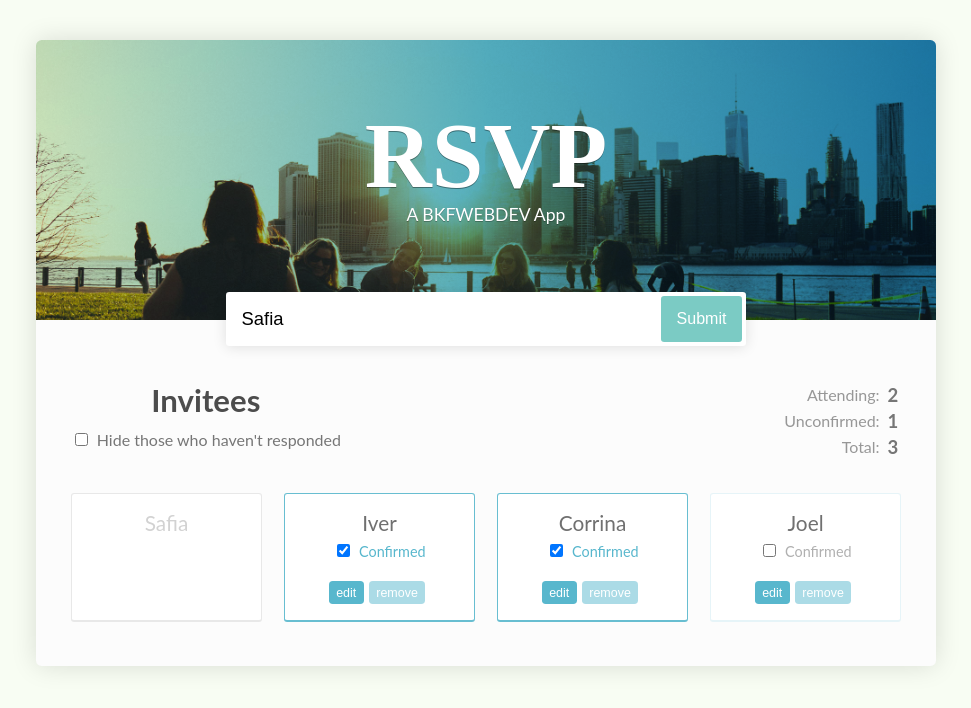
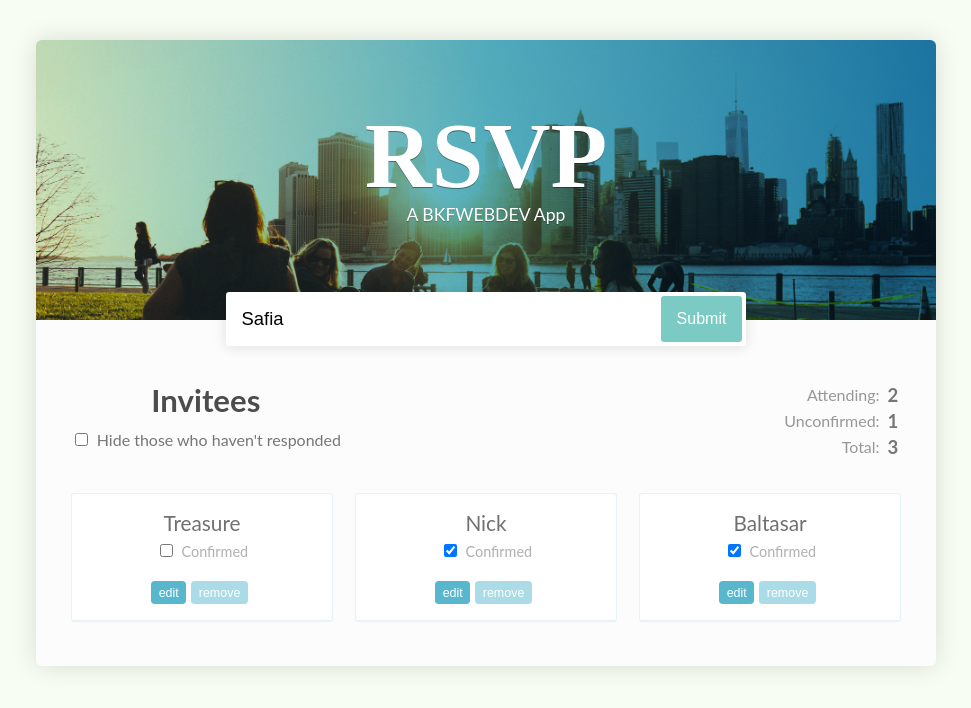
Before and after one commit to bkfwebdev/react-rsvp-app, a React (Create React App) app: page / in a window 1280 px wide. Shown: the top 708 px of the page, without its empty margins (154-1125 px from the left). Built offline with nearby package versions, Linux system fonts and the light colour scheme.

Commit message:
guest list componenet works

```diff
--- a/package.json
+++ b/package.json
@@ -3,6 +3,7 @@
   "version": "0.1.0",
   "private": true,
   "dependencies": {
+    "prop-types": "^15.6.1",
     "react": "^16.3.2",
     "react-dom": "^16.3.2",
     "react-scripts": "1.1.4"
--- a/src/App.js
+++ b/src/App.js
@@ -1,7 +1,28 @@
-import React, { Component } from 'react';
-import './App.css';
+import React, { Component } from "react";
+import "./App.css";
+import GuestList from "./GuestList";
 
 class App extends Component {
+
+  state = {
+    guests:[
+      {
+        name:"Treasure",
+        isConfirmed:false
+      },
+      {
+        name:"Nick",
+        isConfirmed:true
+      },
+      {
+        name:"Baltasar",
+        isConfirmed:true
+      }
+    ]
+  };
+
+getTotalInvited = () => this.state.guests.length;
+
   render() {
     return (
       <div className="App">
@@ -36,32 +57,7 @@
             </tr>
           </tbody>
         </table>
-        <ul>
-          <li className="pending"><span>Safia</span></li>
-          <li className="responded"><span>Iver</span>
-            <label>
-              <input type="checkbox" checked /> Confirmed
-            </label>
-            <button>edit</button>
-            <button>remove</button>
-          </li>
-          <li className="responded">
-            <span>Corrina</span>
-            <label>
-              <input type="checkbox" checked /> Confirmed
-            </label>
-            <button>edit</button>
-            <button>remove</button>
-          </li>
-          <li>
-            <span>Joel</span>
-            <label>
-              <input type="checkbox" /> Confirmed
-            </label>
-            <button>edit</button>
-            <button>remove</button>
-          </li>
-        </ul>
+       <GuestList guests = {this.state.guests}/>
       </div>
     </div>
     );
--- /dev/null
+++ b/src/GuestList.js
@@ -0,0 +1,22 @@
+import React from "react";
+import PropTypes from "prop-types";
+
+const GuestList = props =>
+<ul>
+{props.guests.map((guest, index) =>
+<li key={index}>
+  <span>{guest.name}</span>
+  <label>
+    <input type="checkbox" checked = {guest.isConfirmed}/> Confirmed
+  </label>
+  <button>edit</button>
+  <button>remove</button>
+</li>
+)}
+</ul>;
+
+GuestList.propTypes = {
+    guests: PropTypes.array.isRequired
+}
+
+export default GuestList;
```
